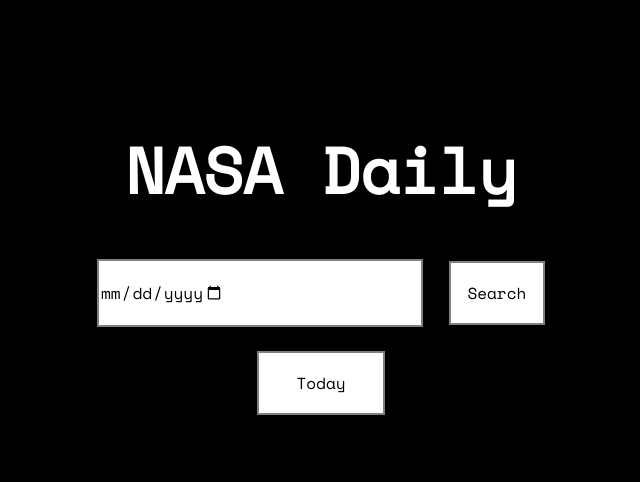
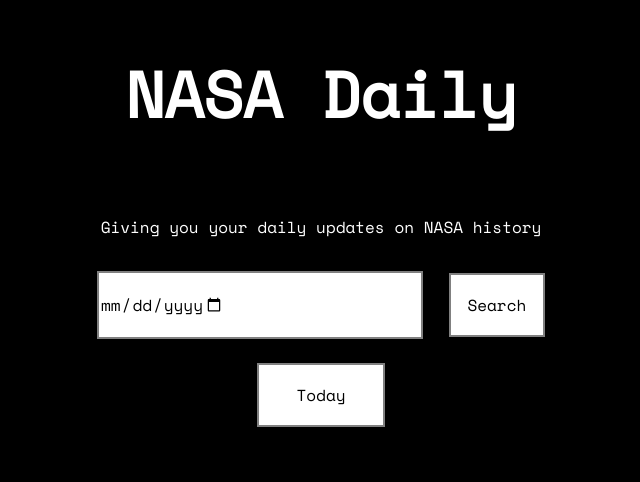
Before and after one commit to fac-12/nasa-daily, a website: page public/index.html in a window 1280 px wide. Shown: the part 125-607 px from the top of the page, without its empty margins (319-959 px from the left). Drawn offline with nearby package versions, Linux system fonts and the light colour scheme; files that its build step writes are made by us from their sources; files whose address does not match are found by name.

Commit message:
added styling relates to #36

```diff
--- a/public/index.html
+++ b/public/index.html
@@ -11,11 +11,15 @@
   </head>
 
   <body id='page'>
-    <header>
-      <h1>NASA Daily</h1>
+    <header class='headContainer'>
+      <h1 class='heading'>NASA Daily</h1>
     </header>
 
-    <form id='dateform'>
+    <div class='tagline'>
+      <p>Giving you your daily updates on NASA history</p>
+    </div>
+
+    <form id='dateform' class='form'>
       <input class='dateInput' type="date" id='datefield' name="date" min="1995-06-16" max="">
       <input type="submit" value="Search" class='submit'>
     </form>
@@ -23,7 +27,7 @@
     <input type="submit" class="tdbutton" name="today" value="Today" id="todayID">
 
     <div class = 'response'>
-      <h2 id='responseTitle'></h2>
+      <h2 id='responseTitle' class='resTitle'></h2>
       <div class='text-container'>
         <p class='responseText' id='res-text'></p>
       </div>
--- a/public/style.css
+++ b/public/style.css
@@ -10,39 +10,47 @@
   height: 100vh;
   display: flex;
   flex-direction: column;
-  justify-content: center;
   width: 100%;
   background-color: black;
   background-size: cover;
   background-repeat: no-repeat;
 }
 
-header {
+.headContainer, .tagline, .heading, body, .form, .tdbutton {
   justify-content: center;
+  align-items: center;
 }
 
-h1 {
-  justify-content: center;
+.tdbutton, .tagline, .form {
+  align-self: center;
+}
+
+.heading {
   font-size: 4rem;
   color: white;
 }
 
-.tdbutton {
-  width: 10vw;
-  justify-content: center;
-  align-self: center;
-  margin-top: 3vh;
-  height: 5vw;
+.tagline {
   font-size: 1rem;
-  border: 2px solid grey;
-  background-color: white;
+  width: 40vw;
+  margin: 1rem 0 1rem 0;
+  text-align: center;
 }
 
-form {
+.tdbutton {
+  margin-top: 3vh;
+}
+
+.tdbutton, .submit {
+  background-color: white;
+  border: 2px solid grey;
+  height: 5vw;
+  width: 10vw;
+  font-size: 1rem;
+}
+
+.form {
   width: 35vw;
-  justify-content: center;
-  align-items: center;
-  align-self: center;
 }
 
 .dateInput {
@@ -53,27 +61,25 @@
 }
 
 .submit {
-  width: 10vw;
-  height: 5vw;
   margin-left: 2vw;
-  border: 2px solid grey;
-  background-color: white;
-  font-size: 1rem;
 }
 
-.response {
+.response, .tagline {
   flex-direction: column;
   color: white;
-  align-items: center;
 }
 
-img {
-  width: 400px;
-  height: 400px;
+.resTitle {
+  align-self: center;
+  text-align: center;
+  padding: 1rem;
 }
+
 .responseText {
   width: 80vw;
+  padding: 1rem;
 }
-h1, h2, .text-container {
+
+.heading, .resTitle, .text-container, .tagline{
   background: rgba(0,0,0,0.7);
 }
```
